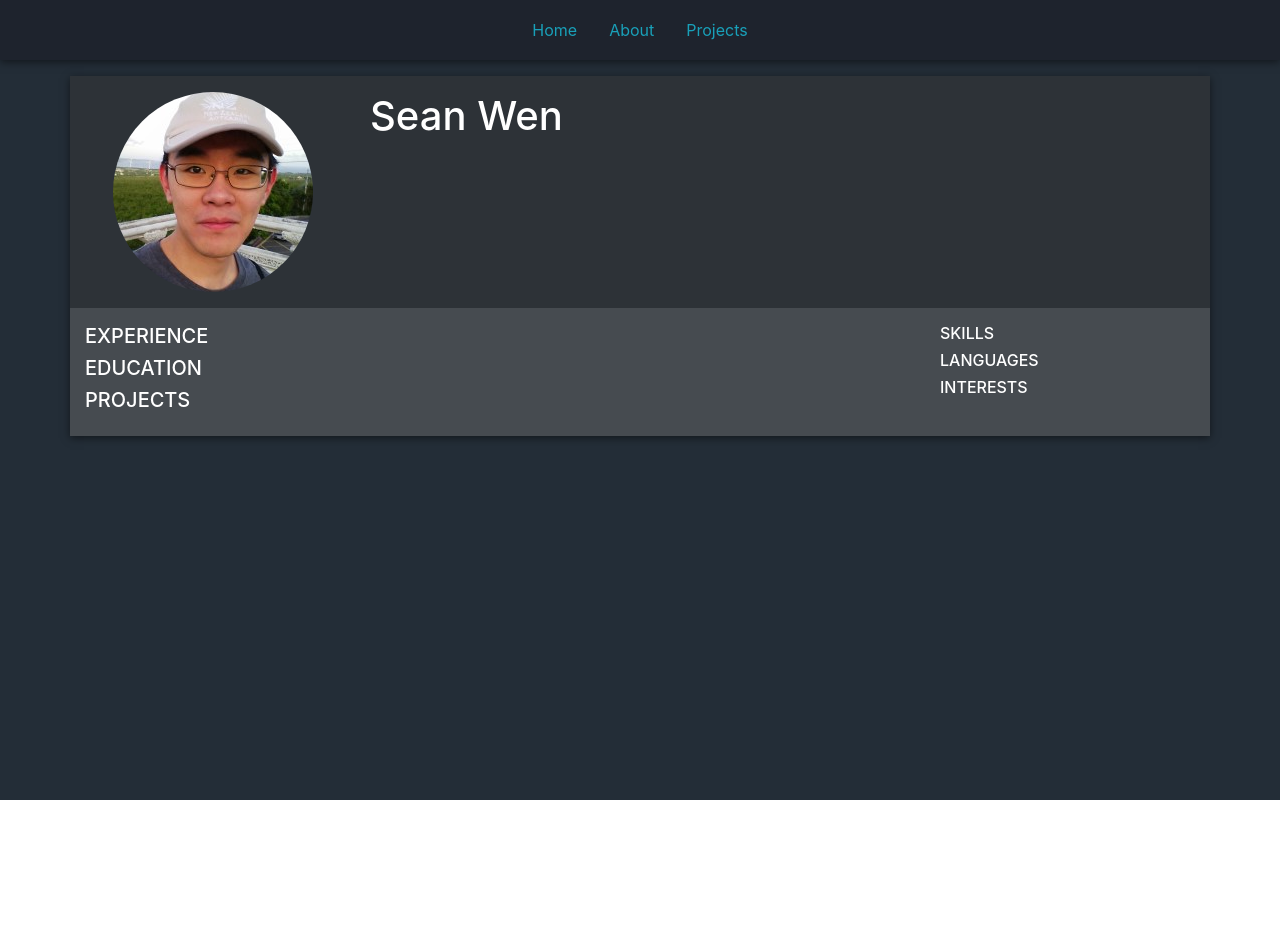
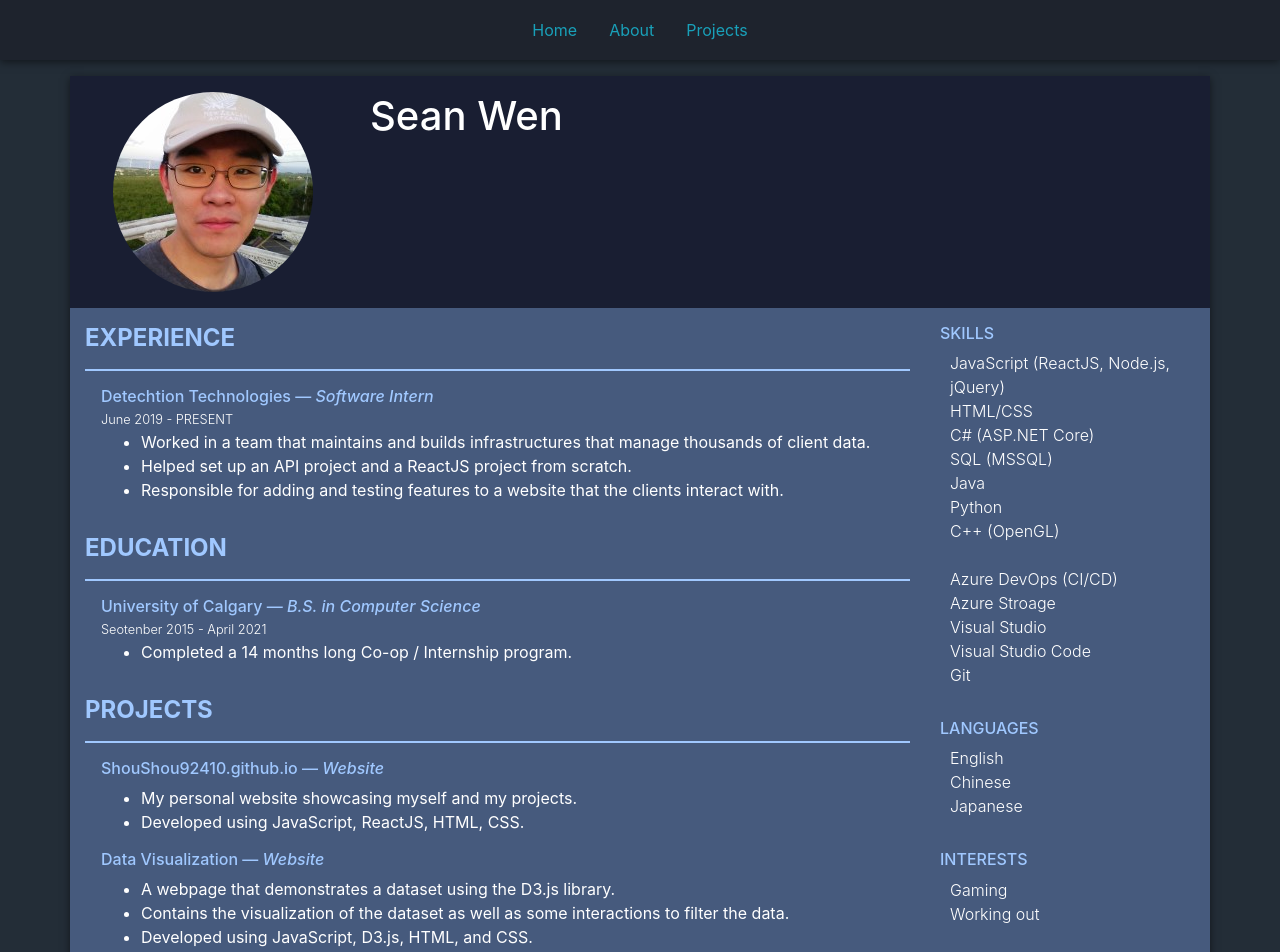
Before and after one commit to ShouShou92410/ShouShou92410.github.io, a React (Create React App) app: page /about in a window 1280 px wide. Shown: the top 952 px of the page. Before the commit the page ends 800 px from the top, so only its background shows below. Built offline with nearby package versions, Linux system fonts and the light colour scheme.

Commit message:
- Color changes - Add about content

```diff
--- a/src/component/about/About.jsx
+++ b/src/component/about/About.jsx
@@ -6,8 +6,8 @@ import Image from 'react-bootstrap/Image';
 
 function About() {
   return (
-    <Container style={{ boxShadow: '0 2px 8px rgba(0, 0, 0, 0.5)' }}>
-      <Row style={{ backgroundColor: 'rgba(45 ,50, 55)' }}>
+    <Container className="shadow-hard">
+      <Row className="about-header">
         <Col md={12} lg={3} className="d-flex justify-content-center align-items-center py-3">
           <Image src={`${process.env.PUBLIC_URL}/pp.jpg`} width="200" height="200" roundedCircle />
         </Col>
@@ -15,30 +15,114 @@ function About() {
           <h1>Sean Wen</h1>
         </Col>
       </Row>
-      <Row style={{ backgroundColor: 'rgba(70, 75, 80)' }}>
+      <Row className="about-content">
         <Col md={12} lg={9} className="py-3">
           <Row>
-            <Col xs={12}>
-              <h5>EXPERIENCE</h5>
+            <Col xs={12} className="about-section mb-3">
+              <h4 class="font-weight-bold">EXPERIENCE</h4>
+              <hr />
+              <div className="px-3 mb-2">
+                <h6 className="mb-0">
+                  Detechtion Technologies — <i>Software Intern</i>
+                </h6>
+                <small class="font-weight-light">June 2019 - PRESENT</small>
+                <ul>
+                  <li>Worked in a team that maintains and builds infrastructures that manage thousands of client data.</li>
+                  <li>Helped set up an API project and a ReactJS project from scratch.</li>
+                  <li>Responsible for adding and testing features to a website that the clients interact with.</li>
+                </ul>
+              </div>
             </Col>
-            <Col xs={12}>
-              <h5>EDUCATION</h5>
+            <Col xs={12} className="about-section mb-3">
+              <h4 class="font-weight-bold">EDUCATION</h4>
+              <hr />
+              <div className="px-3 mb-2">
+                <h6 className="mb-0">
+                  University of Calgary — <i>B.S. in Computer Science</i>
+                </h6>
+                <small class="font-weight-light">Seotenber 2015 - April 2021</small>
+                <ul>
+                  <li>Completed a 14 months long Co-op / Internship program.</li>
+                </ul>
+              </div>
             </Col>
-            <Col xs={12}>
-              <h5>PROJECTS</h5>
+            <Col xs={12} className="about-section mb-3">
+              <h4 class="font-weight-bold">PROJECTS</h4>
+              <hr />
+              <div className="px-3 mb-2">
+                <h6>
+                  ShouShou92410.github.io — <i>Website</i>
+                </h6>
+                <ul>
+                  <li>My personal website showcasing myself and my projects.</li>
+                  <li>Developed using JavaScript, ReactJS, HTML, CSS.</li>
+                </ul>
+              </div>
+              <div className="px-3 mb-2">
+                <h6>
+                  Data Visualization — <i>Website</i>
+                </h6>
+                <ul>
+                  <li>A webpage that demonstrates a dataset using the D3.js library.</li>
+                  <li>Contains the visualization of the dataset as well as some interactions to filter the data.</li>
+                  <li>Developed using JavaScript, D3.js, HTML, and CSS.</li>
+                </ul>
+              </div>
+              <div className="px-3 mb-2">
+                <h6>
+                  Footprints — <i>Android app</i>
+                </h6>
+                <ul>
+                  <li>An Android app that tracks and stores user’s locations and purchase activities.</li>
+                  <li>Developed using Kotlin, Android Studio, and Firebase’s realtime database.</li>
+                </ul>
+              </div>
+              <div className="px-3 mb-2">
+                <h6>
+                  Character Changer — <i>Java application</i>
+                </h6>
+                <ul>
+                  <li>A Java program that replaces characters in a given text file with other similar looking characters.</li>
+                  <li>Developed using Java and Eclipse</li>
+                </ul>
+              </div>
             </Col>
           </Row>
         </Col>
         <Col md={12} lg={3} className="py-3">
           <Row>
-            <Col xs={12}>
+            <Col xs={12} className="about-section mb-3">
               <h6>SKILLS</h6>
+              <ul className="list-clean font-weight-light">
+                <li>JavaScript (ReactJS, Node.js, jQuery)</li>
+                <li>HTML/CSS</li>
+                <li>C# (ASP.NET Core)</li>
+                <li>SQL (MSSQL)</li>
+                <li>Java</li>
+                <li>Python</li>
+                <li>C++ (OpenGL)</li>
+                <br />
+                <li>Azure DevOps (CI/CD)</li>
+                <li>Azure Stroage</li>
+                <li>Visual Studio</li>
+                <li>Visual Studio Code</li>
+                <li>Git</li>
+              </ul>
             </Col>
-            <Col xs={12}>
+            <Col xs={12} className="about-section mb-3">
               <h6>LANGUAGES</h6>
+              <ul className="list-clean font-weight-light">
+                <li>English</li>
+                <li>Chinese</li>
+                <li>Japanese</li>
+              </ul>
             </Col>
-            <Col xs={12}>
+            <Col xs={12} className="about-section mb-3">
               <h6>INTERESTS</h6>
+              <ul className="list-clean font-weight-light">
+                <li>Gaming</li>
+                <li>Working out</li>
+              </ul>
             </Col>
           </Row>
         </Col>
--- a/src/component/project/ProjectCardCPSC583Visualization.jsx
+++ b/src/component/project/ProjectCardCPSC583Visualization.jsx
@@ -3,7 +3,7 @@ import Card from 'react-bootstrap/Card';
 
 function ProjectCardCPSC583Visualization() {
   return (
-    <Card className="project-card">
+    <Card className="project-card shadow-hard">
       <Card.Header>Web Development</Card.Header>
       <Card.Body>
         <Card.Title>CPSC 583 Visualization</Card.Title>
--- a/src/component/project/ProjectCardCharacterChanger.jsx
+++ b/src/component/project/ProjectCardCharacterChanger.jsx
@@ -3,7 +3,7 @@ import Card from 'react-bootstrap/Card';
 
 function ProjectCardCharacterChanger() {
   return (
-    <Card className="project-card">
+    <Card className="project-card shadow-hard">
       <Card.Header>Java Application</Card.Header>
       <Card.Body>
         <Card.Title>Character Changer</Card.Title>
--- a/src/component/project/ProjectCardFootprints.jsx
+++ b/src/component/project/ProjectCardFootprints.jsx
@@ -3,7 +3,7 @@ import Card from 'react-bootstrap/Card';
 
 function ProjectCardFootprints() {
   return (
-    <Card className="project-card">
+    <Card className="project-card shadow-hard">
       <Card.Header>Andoird App</Card.Header>
       <Card.Body>
         <Card.Title>Footprints</Card.Title>
--- a/src/component/project/ProjectCardLecturit.jsx
+++ b/src/component/project/ProjectCardLecturit.jsx
@@ -3,7 +3,7 @@ import Card from 'react-bootstrap/Card';
 
 function ProjectCardLecturit() {
   return (
-    <Card className="project-card">
+    <Card className="project-card shadow-hard">
       <Card.Header>Web Development</Card.Header>
       <Card.Body>
         <Card.Title>Lecturit</Card.Title>
--- a/src/component/project/ProjectCardTouristTracker.jsx
+++ b/src/component/project/ProjectCardTouristTracker.jsx
@@ -3,7 +3,7 @@ import Card from 'react-bootstrap/Card';
 
 function ProjectCardTouristTracker() {
   return (
-    <Card className="project-card">
+    <Card className="project-card shadow-hard">
       <Card.Header>Web Development</Card.Header>
       <Card.Body>
         <Card.Title>Tourist Tracker</Card.Title>
--- a/src/component/root/NavigationBar.jsx
+++ b/src/component/root/NavigationBar.jsx
@@ -4,7 +4,7 @@ import Nav from 'react-bootstrap/Nav';
 
 function NavigationBar() {
   return (
-    <Nav className="justify-content-center align-items-center">
+    <Nav className="justify-content-center align-items-center shadow-hard">
       <Nav.Item>
         <Nav.Link as={Link} to="/">
           Home
--- a/src/style/index.css
+++ b/src/style/index.css
@@ -16,6 +16,19 @@ a:hover {
   color: rgb(35, 215, 250);
 }
 
+hr {
+  border-top: 2px solid rgba(255, 255, 255, 1);
+}
+
+.list-clean {
+  list-style-type: none;
+  padding-inline-start: 10px;
+}
+
+.shadow-hard {
+  box-shadow: 0 2px 8px rgba(0, 0, 0, 0.5);
+}
+
 .nav {
   background-color: rgb(30, 35, 45);
   height: 60px;
@@ -23,7 +36,6 @@ a:hover {
   position: fixed;
   top: 0;
   z-index: 2;
-  box-shadow: 0 2px 8px rgba(0, 0, 0, 0.5);
 }
 
 #home-jumbotron-background {
@@ -42,15 +54,28 @@ a:hover {
 }
 
 .project-card {
-  background-color: rgba(70, 75, 80);
+  background-color: rgba(55, 60, 75);
   width: 100%;
-  box-shadow: 0 2px 8px rgba(0, 0, 0, 0.5);
 }
 
-hr {
-  border-top: 2px solid rgba(255, 255, 255, 1);
+.project-card > .card-header {
+  background-color: rgb(90, 120, 160);
+  border-bottom: 1px solid rgba(255, 255, 255, 0.5);
+}
+.project-card > .card-body > .card-text {
+  color: rgb(200, 200, 200);
 }
 
-.card-header {
-  border-bottom: 1px solid rgba(255, 255, 255, 0.5);
+.about-header {
+  background-color: rgba(25, 30, 50);
 }
+.about-content {
+  background-color: rgba(70, 90, 125);
+}
+.about-section > h4,
+h6 {
+  color: rgb(160, 200, 255);
+}
+.about-section > hr {
+  border-top: 2px solid rgba(160, 200, 255);
+}
```
